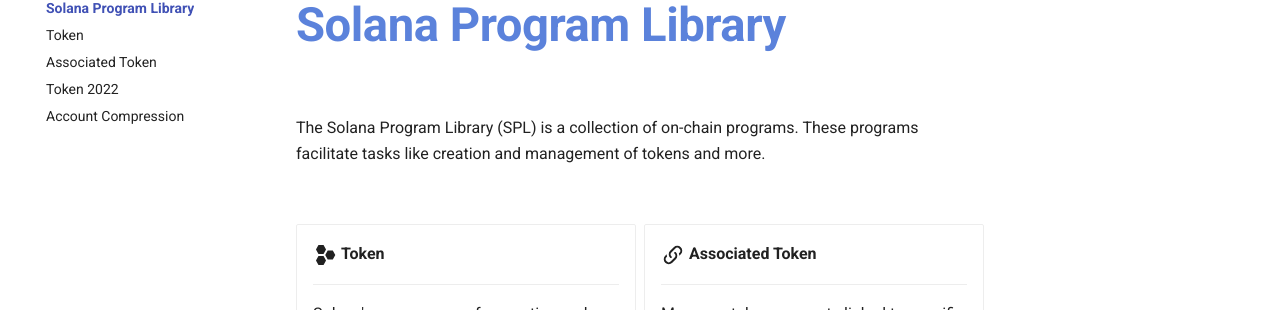
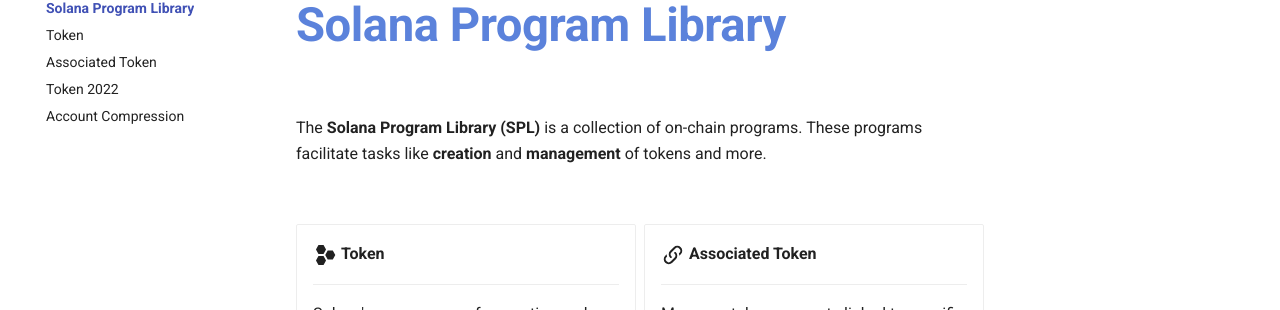
Before and after one commit to vmpyre/solana-handbook, an MkDocs documentation site: the page built from docs/handbook/chapter4/index.md, in a window 1280 px wide. Shown: the part 151-461 px from the top of the page. Built offline with MkDocs 1.6.1 and Material for MkDocs 9.7.7, drawn with Linux system fonts in a browser that asks for light colours; comment, search, counter and statistics services are not loaded.

```diff
--- a/docs/handbook/chapter4/index.md
+++ b/docs/handbook/chapter4/index.md
@@ -1,6 +1,6 @@
 # Solana Program Library
 
-The Solana Program Library (SPL) is a collection of on-chain programs. These programs facilitate tasks like creation and management of tokens and more.
+The **Solana Program Library (SPL)** is a collection of on-chain programs. These programs facilitate tasks like **creation** and **management** of tokens and more.
 
 <br />
 
```
